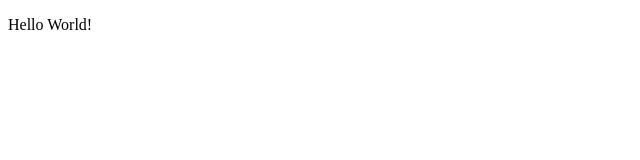
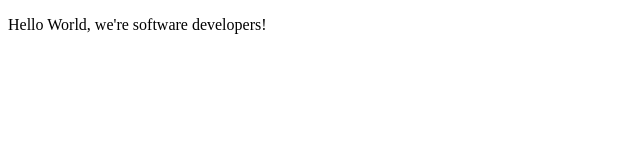
Before and after one commit to shegy28/microtest1, a plain HTML site: page index.html in a window 1280 px wide. Shown: the whole page, without its empty margins (0-640 px from the left). Drawn offline with Linux system fonts and the light colour scheme.

Commit message:
Victor's First Commit

```diff
--- a/index.html
+++ b/index.html
@@ -7,7 +7,7 @@
   </head>
 
   <body>
-    <p>Hello World!</p>
+    <p>Hello World, we're software developers!</p>
 
   </body>
 </html>
```
